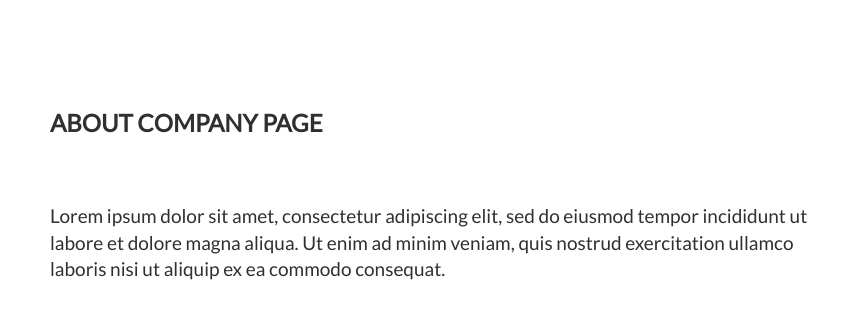
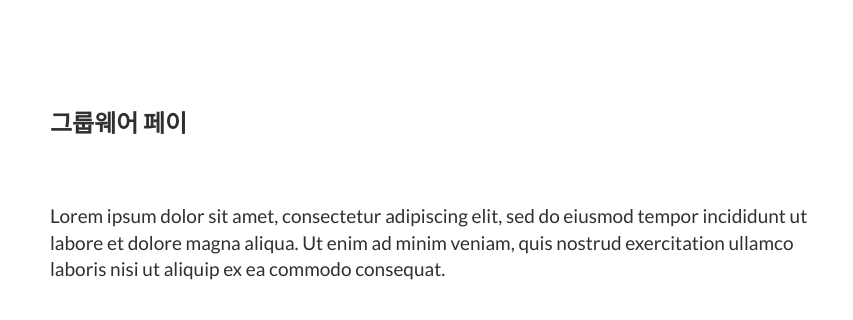
Before and after one commit to JaehyonShin/Study, a website: page Page/main.html in a window 1280 px wide. Shown: the part 386-706 px from the top of the page, 0-853 px from the left. Drawn offline with nearby package versions, Linux system fonts and the light colour scheme; some packages are replaced by stand-ins of ours.

Commit message:
텍스트 변경

```diff
--- a/Page/main.html
+++ b/Page/main.html
@@ -233,7 +233,7 @@
 <div id="about" class="container-fluid">
   <div class="row">
     <div class="col-sm-8">
-      <h2>About Company Page</h2><br>
+      <h2>그룹웨어 페이</h2><br>
       <h4>Lorem ipsum dolor sit amet, consectetur adipiscing elit, sed do eiusmod tempor incididunt ut labore et dolore magna aliqua. Ut enim ad minim veniam, quis nostrud exercitation ullamco laboris nisi ut aliquip ex ea commodo consequat.</h4><br>
       <p>Lorem ipsum dolor sit amet, consectetur adipiscing elit, sed do eiusmod tempor incididunt ut labore et dolore magna aliqua. Ut enim ad minim veniam, quis nostrud exercitation ullamco laboris nisi ut aliquip ex ea commodo consequat. Excepteur sint occaecat cupidatat non proident, sunt in culpa qui officia deserunt mollit anim id est laborum consectetur adipiscing elit, sed do eiusmod tempor incididunt ut labore et dolore magna aliqua. Ut enim ad minim veniam, quis nostrud exercitation ullamco laboris nisi ut aliquip ex ea commodo consequat.</p>
       <br><button class="btn btn-default btn-lg">Get in Touch</button>
```
